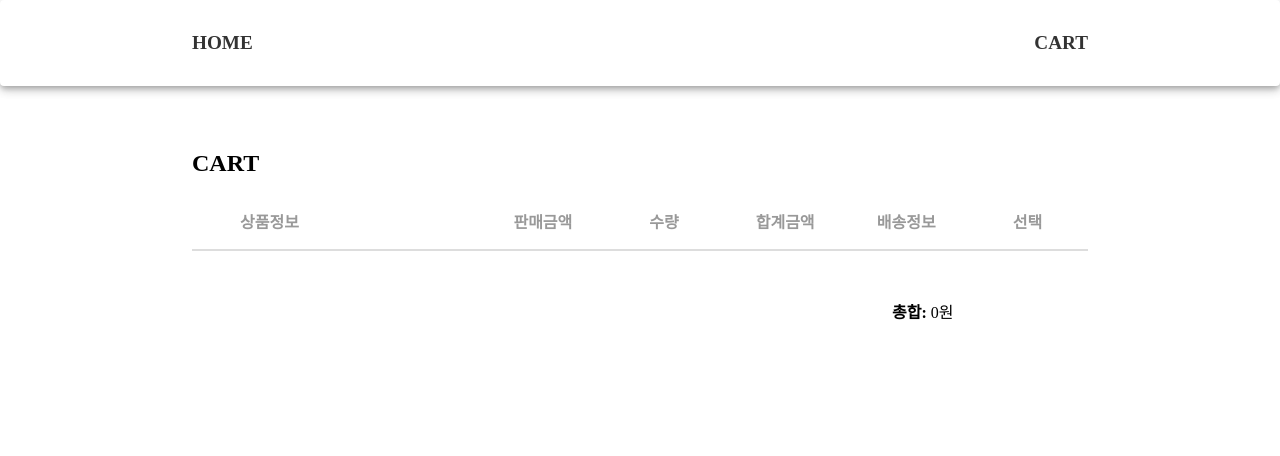
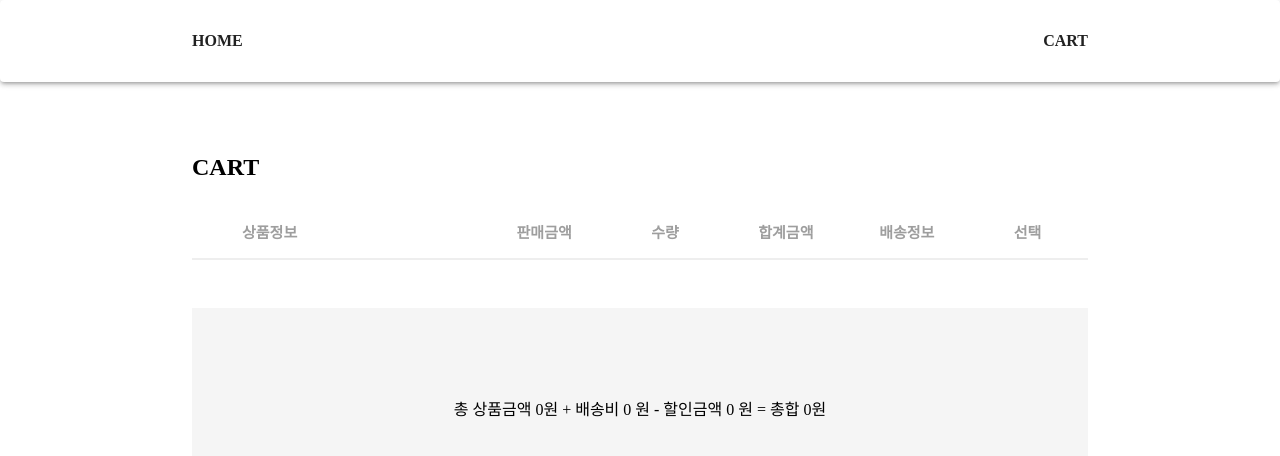
Before and after one commit to lsh58/mobx-market, a React app: page /Cart in a window 1280 px wide. Shown: the top 456 px of the page. Built offline with nearby package versions, Linux system fonts and the light colour scheme.

Commit message:
mui 적용 및 제거하기&수량0에서 toggle발동하도록 적용

```diff
--- a/src/App.tsx
+++ b/src/App.tsx
@@ -9,8 +9,7 @@ const useStyles = makeStyles((theme: Theme) => ({
   // style 요소 선언
   root: {
     width: '100%',
-    background: '#fff',
-    padding: '2rem 0',//zIndex를 넣으면 오류?
+    padding: theme.spacing(4, 0),//zIndex를 넣으면 오류?
   },
   rootNav: {
     width: '70%',
@@ -21,8 +20,8 @@ const useStyles = makeStyles((theme: Theme) => ({
   link: {
     textDecoration: 'none',
     fontWeight: 'bold',
-    fontSize: '1.2rem',
-    color: '#333',
+    fontSize: 16,
+    color: theme.palette.grey[900],
   },
 }));
 
@@ -30,7 +29,7 @@ const App: React.FC = () => {
   const classes = useStyles();
   return (
     <BrowserRouter>
-      <Paper elevation={5} className={classes.root}>
+      <Paper elevation={3} className={classes.root}>
         <nav className={classes.rootNav}>
           <NavLink to="/mobx-market-ts" exact className={classes.link}>
             HOME
--- a/src/components/BasketItem.tsx
+++ b/src/components/BasketItem.tsx
@@ -11,58 +11,47 @@ const useStyles = makeStyles((theme:Theme) => ({  // style 요소 선언
     width: '100%',
     margin:'1rem auto',
     textAlign:'center',
-    height:'5rem',
-    '& .name': {
-      paddingLeft:'3rem',
-      flex: '2',
-      display:'flex',
-      alignItems:'center',
-      '& div':{
-        width:'8rem',
-        height:'4rem',
-        background:'#eee',
-        marginRight:'30px'
-      }
-    },
-    '& .price': {
-      flex: '1',
+    height: 80,
+    '&>div':{
       display:'flex',
       alignItems:'center',
       justifyContent: 'center',
+      flex: 1,
+    },
+    '& .name': {
+      paddingLeft:50,
+      justifyContent: 'flex-start',
+      flex: 2,
+      fontWeight:'bold',
+      '& span':{
+        width:90,
+        height:60,
+        background: theme.palette.grey[300],
+        marginRight:30
+      }
     },
     '& .count': {
-      flex: '1',
-      display: 'flex',
-      alignItems:'center',
-      justifyContent: 'center',
-      '& svg':{
-        margin:'0 1rem',
+      '& button':{
+        background:'none',
+        border:'none',
+        outlineStyle:'none',
         cursor:'pointer',
-        color:'#aaa'
+        margin: theme.spacing(0, 1),
+        color:theme.palette.grey[500]
       }
     },
-    '& .totalPrice': {
-      flex:'1',
-      display:'flex',
-      alignItems:'center',
-      justifyContent: 'center',
-    },
-    '& .shipment':{
-      flex:'1',
-      display:'flex',
-      alignItems:'center',
-      justifyContent: 'center',
-    },
-    '& .return': {
-      flex:'1',
-      marginLeft: 'auto',
-      color: '#f06595',
-      cursor: 'pointer',
-      display:'flex',
-      alignItems:'center',
-      justifyContent: 'center',
-      '&:hover': {
-        textDecoration: 'underline',
+    '& .select': {
+      flexDirection:'column',
+      justifyContent:'space-between',
+      '& button':{
+        width:'60%',
+        margin:'0 auto',
+        background:'none',
+        border:`2px solid ${theme.palette.grey[800]}`,
+        cursor:'pointer',
+        '&:hover':{
+          background:theme.palette.grey[300],
+        }
       },
     },
   }
@@ -73,25 +62,41 @@ interface BasketItemProps {
   onTake?: (product: ProductItem) => void;
   onIncrease?: (product: ProductItem) => void;
   onDecrease?: (product: ProductItem) => void;
+  onToggle?: (product: ProductItem) => void;
 }
 
-const BasketItem: React.FC<BasketItemProps> = observer(({ item, onTake = (() => { }), onIncrease = (() => { }), onDecrease = (() => { }) }) => {
+const BasketItem: React.FC<BasketItemProps> = observer(({ item, onTake = (() => { }), onIncrease = (() => { }), onDecrease = (() => { }), onToggle = (() => { }) }) => {
   const classes = useStyles();
   const sum = item.count * item.price;
   return (
     <div className={classes.root}>
       <div className="name">
-        <div></div>{item.name}</div>
+        <span></span>{item.name}</div>
       <div className="price">{item.price}원</div>
       <div className="count">
-        <AddBoxIcon onClick={() => onIncrease(item)}></AddBoxIcon>
+        <button onClick={() => onIncrease(item)}>
+          <AddBoxIcon></AddBoxIcon>
+        </button>
           {item.count}
-        <IndeterminateCheckBoxIcon onClick={() => onDecrease(item)}></IndeterminateCheckBoxIcon>
+        <button onClick={() => onDecrease(item)}>
+          <IndeterminateCheckBoxIcon></IndeterminateCheckBoxIcon>
+        </button>
       </div>
       <div className="totalPrice">총 {sum} 원</div>
       <div className="shipment">배송비:무료</div>
-      <div className="return" onClick={() => onTake(item)}>
-        제거
+      <div className="select">
+        <button>
+          상품정보
+        </button>
+        <button>
+          관심상품 등록
+        </button>
+        <button onClick={() =>{
+          onTake(item);
+          onToggle(item);
+          }}>
+          제거하기
+        </button>
       </div>
     </div>
   );
--- a/src/components/BasketItemList.tsx
+++ b/src/components/BasketItemList.tsx
@@ -16,6 +16,7 @@ const BasketItemList: React.FC = () => {
             onTake={market.take}
             onIncrease={market.increase}
             onDecrease={market.decrease}
+            onToggle={market.toggle}
           />
         ))}
       </div>
--- a/src/components/BasketTemplate.tsx
+++ b/src/components/BasketTemplate.tsx
@@ -9,24 +9,24 @@ const useStyles = makeStyles((theme: Theme) => ({
     flexDirection: 'column',
     margin: '3rem auto',
     '& h2': {
-      margin: '1rem 0',
+      margin: theme.spacing(3, 0),
     },
   },
   nameTag:{
+    width: '100%',
     display: 'flex',
-    width: '100%',
     margin:'1rem auto',
-    paddingBottom:'1rem',
-    borderBottom:'2px solid #ddd',
-    fontSize:'1rem',
+    paddingBottom: 16,
+    borderBottom:`2px solid ${theme.palette.grey[200]}`,
+    fontSize:15,
     fontWeight:'bold',
-    color: '#999',
+    color: theme.palette.grey[500],
     '& span':{
-      flex:'1',
+      flex:1,
       textAlign:'center',
       '&:nth-of-type(1)':{
-        flex:'2',
-        paddingLeft:'3rem',
+        flex:2,
+        paddingLeft: 50,
         textAlign:'left',
       }
     },
--- a/src/components/ShopItemList.tsx
+++ b/src/components/ShopItemList.tsx
@@ -11,7 +11,7 @@ const ShopItemList: React.FC = () => {
       <>
         {market.items.map((item: CartProductItem) => (
           <ShopItem
-            {...item}
+            item={item}
             key={item.name}
             onPut={market.put}
             onToggle={market.toggle}
--- a/src/components/TotalPrice.tsx
+++ b/src/components/TotalPrice.tsx
@@ -5,11 +5,13 @@ import { makeStyles, Theme } from "@material-ui/core/styles"; // styles 기능
 
 const useStyles = makeStyles((theme:Theme) => ({  // style 요소 선언
   root: {
-    width: '70%',
+    width: '100%',
+    height: 200,
     margin:'2rem auto',
-    '& p':{
-      textAlign:'right'
-    }
+    background: theme.palette.grey[100],
+    display:'flex',
+    alignItems:'center',
+    justifyContent:'center',
   }
 }));
 
@@ -19,7 +21,7 @@ const TotalPrice: React.FC =() => {
   return useObserver(()=>(
       <div className={classes.root}>
         <p>
-          <b>총합: </b> {market.total}원
+          총 상품금액 {market.total}원 + 배송비 0 원 - 할인금액 0 원  =  총합 {market.total}원
         </p>
       </div>
     ));
--- a/src/index.tsx
+++ b/src/index.tsx
@@ -3,12 +3,16 @@ import ReactDOM from 'react-dom';
 import { Provider } from 'mobx-react'; // MobX 에서 사용하는 Provider
 import App from './App';
 import MarketStore from './stores/market';
+import theme from './theme'
+import { ThemeProvider } from '@material-ui/styles'
 
 const market = new MarketStore();
 
 ReactDOM.render(
   <Provider market={market}>
-    <App />
+    <ThemeProvider theme={theme}>
+      <App />
+    </ThemeProvider>
   </Provider>,
   document.getElementById('root'),
 );
--- a/src/models/index.ts
+++ b/src/models/index.ts
@@ -1,6 +1,7 @@
 export interface ProductItem {
     name: string;
     price : number;
+    isInCart : boolean;
 }
 
 export interface CartProductItem extends ProductItem {
--- a/src/stores/market.ts
+++ b/src/stores/market.ts
@@ -100,13 +100,18 @@ export default class MarketStore {
 
   @action
   decrease = (product: ProductItem): void => {
-    const itemToChange = this.selectedItems.find(
+    const itemToDecrease = this.selectedItems.find(
       (item) => item.name === product.name,
     );
-    if (itemToChange) {
+    if (itemToDecrease) {
       //-버튼이 눌리면 수량 1감소
-      itemToChange.count--;
-      if (itemToChange.count === 0) {
+      itemToDecrease.count--;
+      if (itemToDecrease.count === 0) {
+        const itemToChange = this.items.find((item) => item.name === product.name);
+        if (itemToChange) {
+          //toggle
+          itemToChange.isInCart = !itemToChange.isInCart;
+        }
         const itemToTake = this.selectedItems.findIndex(
           (item) => item.name === product.name,
         );
@@ -128,9 +133,8 @@ export default class MarketStore {
   };
 
   @action
-  toggle = (name: string) => {
-    const itemToChange = this.items.find((item) => item.name === name);
-    console.log(itemToChange);
+  toggle = (product: ProductItem) => {
+    const itemToChange = this.items.find((item) => item.name === product.name);
     if (itemToChange) {
       itemToChange.isInCart = !itemToChange.isInCart;
     }
--- /dev/null
+++ b/src/theme.ts
@@ -0,0 +1,62 @@
+import { createMuiTheme } from '@material-ui/core'
+import * as colors from '@material-ui/core/colors'
+import { ThemeOptions } from '@material-ui/core/styles/createMuiTheme'
+
+const themeOptions: ThemeOptions = {
+  palette: {
+    primary: colors.grey,
+    secondary: colors.pink,
+    background: {
+      default: colors.grey[200]
+    }
+  },
+  typography: {
+    fontFamily: '"Roboto", "Noto sans KR", sans-serif',
+    h1: {
+      fontSize: '1.625rem'
+    },
+    h2: {
+      fontSize: '1.5rem',
+      fontWeight: 500
+    },
+    h3: {
+      fontSize: '1.375rem'
+    },
+    h4: {
+      fontSize: '1.25rem'
+    },
+    h5: {
+      fontSize: '1.125rem'
+    },
+    h6: {
+      fontSize: '1.125rem',
+      fontWeight: 400
+    }
+  },
+  overrides: {
+    MuiMenuItem: {
+      root: {
+        fontSize: '0.875rem'
+      }
+    },
+    MuiInputLabel: {
+      shrink: {
+        fontSize: '1.125rem'
+      }
+    },
+    MuiTooltip: {
+      tooltip: {
+        color: colors.blue[600],
+        backgroundColor: 'white',
+        border: `1px solid ${colors.blue[600]}`,
+        fontSize: '1rem'
+      }
+    }
+  }
+}
+export default createMuiTheme(themeOptions)
+
+export const darkTheme = createMuiTheme({
+  ...themeOptions,
+  palette: { ...themeOptions.palette, type: 'dark' }
+})
```
Also changed, not shown: src/components/ShopItem.tsx (+25 -29 lines).
